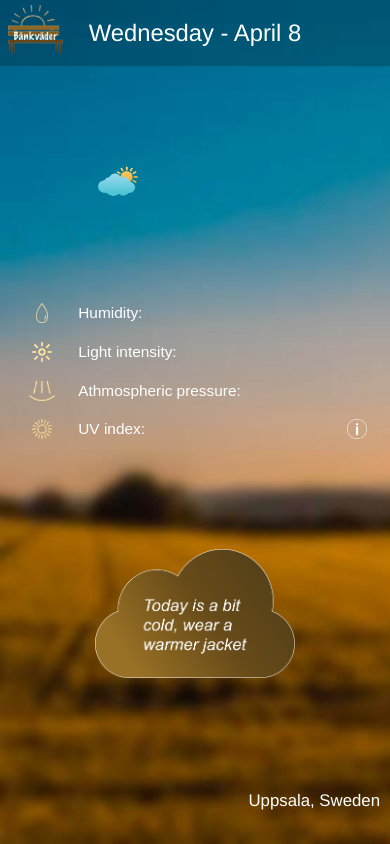
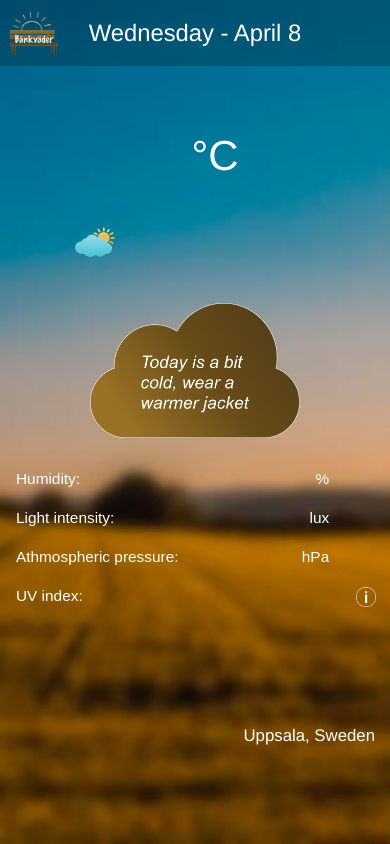
Before and after one commit to precisit/sensorwebsite-backend, a Flask app: template app/templates/index.html in a window 390 px wide. Run offline with Flask 2, Linux system fonts and the light colour scheme; the template is opened without the code that fills it, so the values that code supplies are empty; some libraries are stand-ins or nearby versions.

Commit message:
Cia code refactor

```diff
--- a/app/static/css/style.css
+++ b/app/static/css/style.css
@@ -30,39 +30,48 @@ body{
   display: none;
 }
 
+header{
+  background-color: rgba(0, 0, 0, 0.20);
+  align-content: center;
+  position: relative;
+}
+
 #logo{
   width: 70px;
-  float:left;
-  margin-top: -10px;
-  margin-left: 2%;
-  position: fixed;
-}
-
-header{
-  background-color: rgba(0, 0, 0, 0.20);
-  padding-top: 20px;
+  position: absolute;
+  top: 0;
+  bottom: 0;
+  margin: auto 20px;
 }
 
 #date{
   color: white;
   font-weight: 400;
   text-align: center;
-  margin: auto;
-  padding-bottom: 20px;
-  margin-top: 0;
+  margin: 0 auto;
+  padding: 20px 0;
+}
+
+.top-info{
+  display: flex;
+  flex-direction: row;
+  flex-wrap: wrap;
+  justify-content: center;
+  margin: 5% 8%;
+}
+
+.flex-item{
+  margin: 50px auto;
 }
 
 .degrees-area{
   color: white;
-  width: 40%;
   display: grid;
-  margin-left: 15%;
-  margin-right: 0;
-  margin-top: 10%;
   row-gap: 2em;
-  column-gap: 1em;
+  column-gap: 3em;
   grid-template-columns: 1fr 5fr;
   max-width: 550px;
+
 }
 
 #degrees{
@@ -73,26 +82,23 @@ header{
 
 .weather-icon{
   width: 50px;
-
   vertical-align: middle;
   grid-area: 2/1/span 1/span 1;
 }
 
 #weather-text{
-
   font-size: 2em;
   display: inline-block;
   vertical-align: middle;
   grid-area: 2/2/span 1/span 1;
+  min-width: 162px;
 }
 
 .cloud{
-  width: 24%;
+  width: 40%;
   max-width: 300px;
-  position: absolute;
-  left: 65%;
-  top: 18%;
-  min-width: 200px;
+  min-width: 210px;
+  align-self: center;
 }
 
 .diagram-area{
@@ -102,24 +108,18 @@ header{
   width: 50%;
   max-width: 540px;
   min-width: 355px;
-  margin-left: auto;
-  margin-right: auto;
+  margin: 120px auto;
   left: 0;
   right: 0;
-  margin-top: 120px;
   display: none;
   background-color: rgba(255, 220, 165, 0.9);
-  border-radius: 10px;
+  border-radius: 8px;
 }
 
 #diagram{
   display: none;
   width: 85%;
-  max-width: 420px;
-  margin: auto;
-  margin-top: 8%;
-  margin-bottom: 8%;
-
+  margin: 6% auto 6% auto;
 }
 
 #close-diagram{
@@ -127,7 +127,6 @@ header{
   margin-top: 2%;
   margin-right: 10px;
   display: none;
-  margin-bottom: 0;
 }
 
 #close-diagram:hover{
@@ -141,12 +140,10 @@ header{
   display: grid;
   color: white;
   grid-template-columns: 0.8fr 45% 1.4fr 0.5fr;
-  margin: auto;
-  margin-top: 200px;
+  margin: 150px auto;
   align-items: center;
   column-gap: 2em;
   row-gap: 1.2em;
-  position: static;
 }
 
 .grid-item{
@@ -168,35 +165,29 @@ header{
   min-width: 200px;
 }
 
+.info-button{
+  height: 25px;
+  vertical-align: middle;
+}
+
 .info-button:hover{
   transform: scale(1.1);
 }
 
 #city{
-  height: 5%;
+  height: 40px;
+  float: right;
   bottom: 0;
-  right: 0;
   color: white;
   font-weight: 300;
-  margin: 10px;
-  position: absolute;
+  margin-right: 15px;
 }
 
 @media screen  and (max-width: 900px) /* Tablet */ {
 
-  .degrees-area{
-    margin-top: 15%;
-  }
 
   .grid-container{
     width: 70%;
-    margin: auto;
-    margin-top: 200px;
-  }
-
-  .cloud{
-    left: 65%;
-    top: 22%;
   }
 
   .diagram-area{
@@ -214,18 +205,17 @@ header{
 
 @media screen and (max-width: 750px)  {
 
-  .degrees-area{
+  #logo{
+    width: 65px;
 
-  }
-
-  #logo{
-    margin-top: -15px;
-    margin-left: 2%;
-    width: 65px;
   }
 
   #date{
     font-size: 2em;
+  }
+
+  .degrees-area{
+    column-gap: 2em;
   }
 
   #degrees{
@@ -240,9 +230,8 @@ header{
     font-size: 1.5em;
   }
 
-  .cloud{
-    left: 60%;
-    top: 18%;
+  .grid-container{
+    margin-top: 140px;
   }
 
   #city{
@@ -254,30 +243,29 @@ header{
 @media screen and (max-width: 600px) /* Mobile */ {
 
   .degrees-area{
-    margin: auto;
-    margin-top: 15%;
-    row-gap: 2em;
-    column-gap: 0em;
-    width: 50%;
-    justify-items: center;
+    column-gap: 1em;
+    text-align: center;
+    column-gap: 0;
   }
 
   #weather-text{
     align: center;
   }
 
-  .cloud{
-    margin: auto;
-    top: 65%;
-    left: 0;
-    right: 0;
+  .top-info{
+    flex-direction: column;
+    justify-content: center;
   }
 
+  .flex-item{
+    margin: 40px auto;
+  }
 
   .grid-container{
     width: 70%;
     column-gap: 1.5em;
-    margin-top: 100px;
+    margin: 100px auto;
+    margin-top: 70px;
   }
 
   .grid-item{
@@ -306,25 +294,22 @@ header{
 @media screen and (max-width: 500px) /* Mobile */ {
 
   .degrees-area{
-    column-gap: 0.5em;
+
   }
 
   #logo{
     width: 55px;
+    margin-left: 15px;
   }
 
   #date{
     font-size: 1.7em;
+    padding: 20px 0;
   }
-
 
   .grid-container{
     width: 90%;
     column-gap: 1em;
-  }
-
-  .cloud{
-    top: 65%;
   }
 
   #diagram{
@@ -337,8 +322,35 @@ header{
 }
 
 @media screen and (max-width: 400px) /* Mobile */ {
+
+  #logo{
+    width: 48px;
+    margin-left: 10px;
+  }
+
+  .degrees-area{
+
+  }
+
+  .grid-container{
+    margin-top: 30px;
+    grid-template-columns: 0fr 45% 1.4fr 0.5fr;
+    width: 99%;
+  }
+
+  .value{
+    text-align: right;
+  }
+
   .diagram-area{
     min-width: 300px;
-    min-width: 300px;
+    margin-top: 270px;
+  }
+
+  .grid-icon{
+    width: 0px;
+  }
+  .info-button{
+    height: 20px;
   }
 }
--- a/app/templates/index.html
+++ b/app/templates/index.html
@@ -7,17 +7,13 @@
   <meta name="Cecilia Wikberg, Anders Liss, Arnthor Sverrisson" content="Weather information">
   <meta name="viewport" content="width=device-width, initial-scale=1">
 
-  <!--<link href="app/templates/style.css" rel="stylesheet">-->
   <link rel="stylesheet" href="{{ url_for('static', filename='css/style.css') }}">
-
   <link href="https://fonts.googleapis.com/css?family=Roboto:300,400,400i,500,500i,700&display=swap" rel="stylesheet">
   <link rel="stylesheet" href="https://maxcdn.bootstrapcdn.com/bootstrap/3.4.1/css/bootstrap.min.css">
   <script src="https://ajax.googleapis.com/ajax/libs/jquery/3.4.1/jquery.min.js"></script>
-  <script src="https://maxcdn.bootstrapcdn.com/bootstrap/3.4.1/js/bootstrap.min.js"></script>
 </head>
 
 <body>
-  <script src="https://ajax.googleapis.com/ajax/libs/jquery/2.1.4/jquery.min.js"></script>
   <script src="{{ url_for('static', filename='js/script.js') }}"></script>
   <script src="{{ url_for('static', filename='js/script2.js') }}"></script>
 
@@ -27,46 +23,46 @@
   <header class="header">
     <img id="logo" src="{{ url_for('static', filename='images/logo.png') }}" alt="Logo">
     <h1 id="date"></h1>
-
   </header>
 
   <div class="diagram-area">
     <h3 id="close-diagram">X</h3>
+    <br>
     <img id="diagram" src="{{ url_for('static', filename='images/diagram.png') }}" alt="Diagram">
   </div>
 
   <div class="wrapper">
 
-    <div class="degrees-area">
-      <p id="degrees">{{measurement.temp}}</p>
-      <img class="weather-icon" src="{{ url_for('static', filename='images/partlysunny.png') }}">
-      <h4 id="weather-text"></h4>
-    </div>
+    <section class="top-info">
+      <div class="degrees-area flex-item">
+        <p id="degrees">{{measurement.temp}}°C</p>
+        <img class="weather-icon"  src="{{ url_for('static', filename='images/partlysunny.png') }}">
+        <h4 id="weather-text"></h4>
+      </div>
+      <img class="cloud" src="{{ url_for('static', filename='images/cloud.png') }}">
 
-    <img class="cloud" src="{{ url_for('static', filename='images/cloud.png') }}">
-
+    </section>
 
     <div class="grid-container">
       <div class="grid-item centered"><img class="grid-icon" src="{{ url_for('static', filename='images/drop.png') }}"></div>
       <div class="grid-item measurement">Humidity:</div>
-      <div class="grid-item">{{measurement.hum}}</div>
+      <div class="grid-item value">{{measurement.hum}}%</div>
       <div class="grid-item grid-icon"></div>
       <div class="grid-item centered"><img class="grid-icon" src="{{ url_for('static', filename='images/light.png') }}"></div>
       <div class="grid-item measurement">Light intensity:</div>
-      <div class="grid-item">{{measurement.ill}}</div>
+      <div class="grid-item value">{{measurement.ill}} lux</div>
       <div class="grid-item grid-icon"></div>
 
       <div class="grid-item centered"><img class="grid-icon" src="{{ url_for('static', filename='images/air.png') }}"></div>
       <div class="grid-item measurement">Athmospheric pressure: </div>
-      <div class="grid-item">{{measurement.pres}}</div>
+      <div class="grid-item value">{{measurement.pres}} hPa</div>
       <div class="grid-item grid-icon"></div>
       <div class="grid-item centered"><img class="grid-icon" src="{{ url_for('static', filename='images/uv.png') }}"></div>
       <div class="grid-item measurement">UV index:</div>
-      <div class="grid-item">{{measurement.uv}}</div>
-      <div class="grid-item centered"><img class="grid-icon info-button" id="info-button" src="{{ url_for('static', filename='images/info.png') }}" ></div>
+      <div class="grid-item value">{{measurement.uv}}</div>
+      <div class="grid-item centered"><img class="info-button" id="info-button" src="{{ url_for('static', filename='images/info.png') }}" ></div>
     </div>
   </div>
-
 
   <footer>
     <h3 id="city">Uppsala, Sweden</h3>
```
Also changed, not shown: app/static/images/diagram.png.
